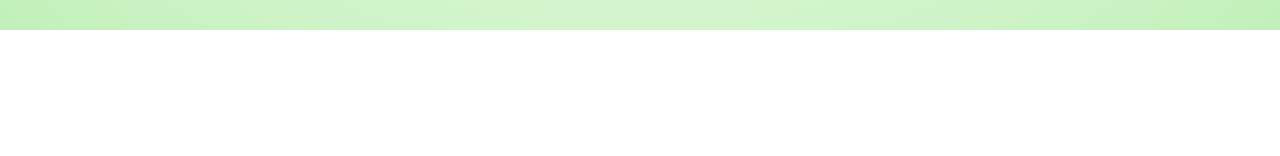
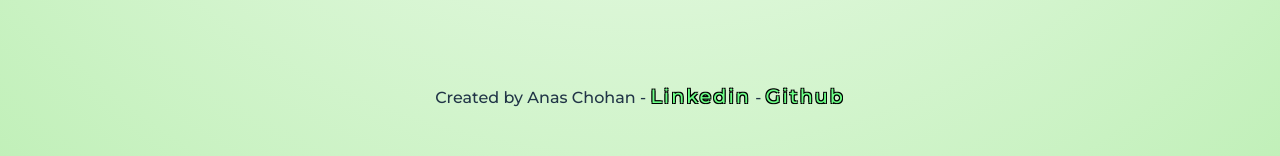
Before and after one commit to chohanac/kakuro, a React (Vite) app: page / in a window 1280 px wide. Shown: the part 1292-1448 px from the top of the page. Before the commit the page ends 1322 px from the top, so only its background shows below. Built offline with nearby package versions, Linux system fonts and the light colour scheme; no server answers; the database is empty.

Commit message:
add footer

```diff
--- a/src/components/Grid/Grid.jsx
+++ b/src/components/Grid/Grid.jsx
@@ -21,6 +21,7 @@ function Grid({ gridList, solution, realGrid }) {
     const [mount, setMount] = useState(false);
     const unique = { 3: [{ 2: 12 }], 4: [{ 2: 13 }], 6: [{ 3: 123 }], 7: [{ 3: 124 }], 10: [{ 4: 1234 }], 11: [{ 4: 1235 }], 15: [{ 5: 12345 }], 16: [{ 2: 79 }, { 5: 12346 }], 17: [{ 2: 89 }], 21: [{ 6: 123456 }], 22: [{ 6: 123457 }], 23: [{ 3: 689 }], 24: [{ 3: 789 }], 28: [{ 7: 1234567 }], 29: [{ 4: 5789 }, { 7: 1234568 }], 30: [{ 4: 6789 }], 34: [{ 5: 46789 }], 35: [{ 5: 56789 }], 36: [{ 8: 12345678 }], 37: [{ 8: 12345679 }], 38: [{ 6: 356789 }, { 8: 12345689 }], 39: [{ 6: 456789 }, { 8: 12345789 }], 40: [{ 8: 12346789 }], 41: [{ 7: 2456789 }, { 8: 12356789 }], 42: [{ 7: 3456789 }, { 8: 12456789 }], 43: [{ 8: 13456789 }], 44: [{ 8: 23456789 }], 45: [{ 9: 123456789 }] };
     useEffect(() => {
+        setSolved(false);
         clearGrid()
     }, [gridList]);
     useEffect(() => {
@@ -190,6 +191,7 @@ function Grid({ gridList, solution, realGrid }) {
                     setGrid(info)
                     gridInfo.current = info;
                     if (checkSolution(gridInfo.current, gridList)) {
+                        setSelectedCell(null);
                         setSolved(true);
                     }
                     else {
@@ -726,7 +728,7 @@ function Grid({ gridList, solution, realGrid }) {
     };
     return (
         <div className='gridPage' >
-            <section className='grid'>
+            <section className={`grid ${solved && "grid--solved"}`}>
                 <div className='grid__container'>
                     {grid.map((row, rowIndex) => (<div key={rowIndex} className='grid__row'>{row.map((cell, cellIndex) => (
                         <div tabIndex="0" onKeyDown={gridKeyPress} key={cellIndex} className={cellClasses(rowIndex, cellIndex)} onClick={(e) => {
--- a/src/components/Grid/Grid.scss
+++ b/src/components/Grid/Grid.scss
@@ -10,6 +10,11 @@
         display: flex;
         justify-content: center;
         align-items: center;
+
+        &--solved {
+            color: rgb(15, 163, 15);
+        }
+
 
         &__container {
             display: flex;
@@ -160,4 +165,20 @@
             }
         }
     }
+
+    .grid::after {
+        display: none;
+        content: '';
+        position: absolute;
+        top: 0;
+        left: 0;
+        right: 0;
+        bottom: 0;
+        background-color: rgba(0, 255, 0, 0.5);
+        pointer-events: none;
+    }
+
+    .grid--solved::after {
+        display: block;
+    }
 }
--- a/src/components/Header/Header.scss
+++ b/src/components/Header/Header.scss
@@ -47,8 +47,11 @@
 
         .active {
             color: white;
-            background-color: rgb(103, 163, 183);
+            background-color: #3498db;
 
+            &:hover {
+                background-color: #3498db;
+            }
         }
     }
 
@@ -61,14 +64,12 @@
         justify-content: center;
 
         &:hover {
-            background-color: #3498db;
-
+            background-color: rgb(103, 163, 183);
         }
 
         @include tablet {
             padding: 0 1rem;
             height: 2.375rem;
-
         }
 
         &:hover {
--- a/src/index.scss
+++ b/src/index.scss
@@ -53,7 +53,6 @@ h1 {
 
 button {
   border-radius: 8px;
-  // border: 1px solid black;
   padding: 0.6em 1.2em;
   font-size: 1em;
   font-weight: 500;
@@ -102,6 +101,36 @@ input::placeholder {
   letter-spacing: 0.5px;
 }
 
+.footer {
+  margin-top: 4rem;
+
+  a {
+    font-size: 1.2rem;
+    letter-spacing: 2px;
+    text-shadow:
+      1px 1px 0px black,
+      -1px -1px 0px black,
+      1px -1px 0px black,
+      -1px 1px 0px black;
+
+    &:hover {
+      text-shadow:
+        1px 1px 0px #0b3e0e,
+        -1px -1px 0px #91d695,
+        1px -1px 0px #91d695,
+        -1px 1px 0px #0b3e0e;
+    }
+  }
+
+  &--home {
+    margin-top: 0;
+  }
+
+  &--hide {
+    display: none;
+  }
+}
+
 @media (prefers-color-scheme: light) {
   :root {
     color: #213547;
--- a/src/pages/CreateGrid/CreateGrid.scss
+++ b/src/pages/CreateGrid/CreateGrid.scss
@@ -209,7 +209,7 @@
 }
 
 .select {
-    margin-top: 3.125rem;
+    margin-bottom: 2rem;
 
     &__container {
         display: flex;
--- a/src/pages/Instructions/Instructions.jsx
+++ b/src/pages/Instructions/Instructions.jsx
@@ -5,7 +5,7 @@ function Instructions() {
         <div className="instructions-container">
             <header className="instructions-header">
                 <div className='title'>
-                    <h1>Kakuro</h1>
+                    <h2 className='title__kakuro'>Kakuro</h2>
                     <h4>Cross sums</h4>
                 </div>
                 <h1>How to play</h1>
@@ -34,6 +34,9 @@ function Instructions() {
                     </p>
                 </div>
             </section>
+            <footer className="footer">
+                <p>Created by Anas Chohan - <a href="https://www.linkedin.com/in/anas-chohan/">Linkedin</a> - <a href="https://github.com/chohanac">Github</a></p>
+            </footer>
         </div>
     );
 }
--- a/src/pages/Instructions/Instructions.scss
+++ b/src/pages/Instructions/Instructions.scss
@@ -68,9 +68,15 @@
     display: flex;
     flex-direction: column;
 
-    h1,
+    h2,
     h4 {
         padding: 0;
         margin: 0;
     }
+
+    &__kakuro {
+        font-size: 2rem;
+    }
+
+
 }
--- a/src/pages/PlayGrid/PlayGrid.jsx
+++ b/src/pages/PlayGrid/PlayGrid.jsx
@@ -16,7 +16,9 @@ function PlayGrid({ gridURL = false }) {
     const [twoGrid, setTwoGrid] = useState(1);
     const location = useLocation();
     useEffect(() => {
+        setSolution(false);
         setUrl(window.location.href);
+
         if (!name) {
             const makeNewGrid = defaultGrid.find(obj => obj.number === 1);
             setGridList(makeNewGrid.grid);
@@ -56,7 +58,6 @@ function PlayGrid({ gridURL = false }) {
 
     }
     const handleSubmit = async (e) => {
-        console.log("test")
         e.preventDefault();
         const { data, error } = await supabase
             .from('gridrealtime')
@@ -74,11 +75,8 @@ function PlayGrid({ gridURL = false }) {
                 console.error(error);
                 return;
             }
-            console.log("testtest")
             navigate(`/${entername}`);
             window.location.reload();
-
-
         }
     };
     useEffect(() => {
@@ -92,14 +90,7 @@ function PlayGrid({ gridURL = false }) {
         else if (gridURL) {
             getUserGrid();
         }
-
-
-
-
-
-
     }, []);
-
     const getUserGrid = async (str) => {
         const { data, error } = await supabase
             .from('grids')
@@ -109,8 +100,6 @@ function PlayGrid({ gridURL = false }) {
         if (error) {
             console.error(error);
         } else {
-            console.log("check")
-
             setGridList(JSON.parse(data.grid));
             navigate(`/grid/${str}`);
 
@@ -263,7 +252,6 @@ function PlayGrid({ gridURL = false }) {
                         </button>
                     </form>
                 </div>}
-
             {!name &&
                 <section>
                     <div>
@@ -308,7 +296,11 @@ function PlayGrid({ gridURL = false }) {
                         </div>
                     </div>
                 </section>
+
             }
+            <footer className={`footer footer--home ${name && "footer--hide"}`}>
+                <p>Created by Anas Chohan - <a href="https://www.linkedin.com/in/anas-chohan/">Linkedin</a> - <a href="https://github.com/chohanac">Github</a></p>
+            </footer>
         </section >
     );
 }
```
